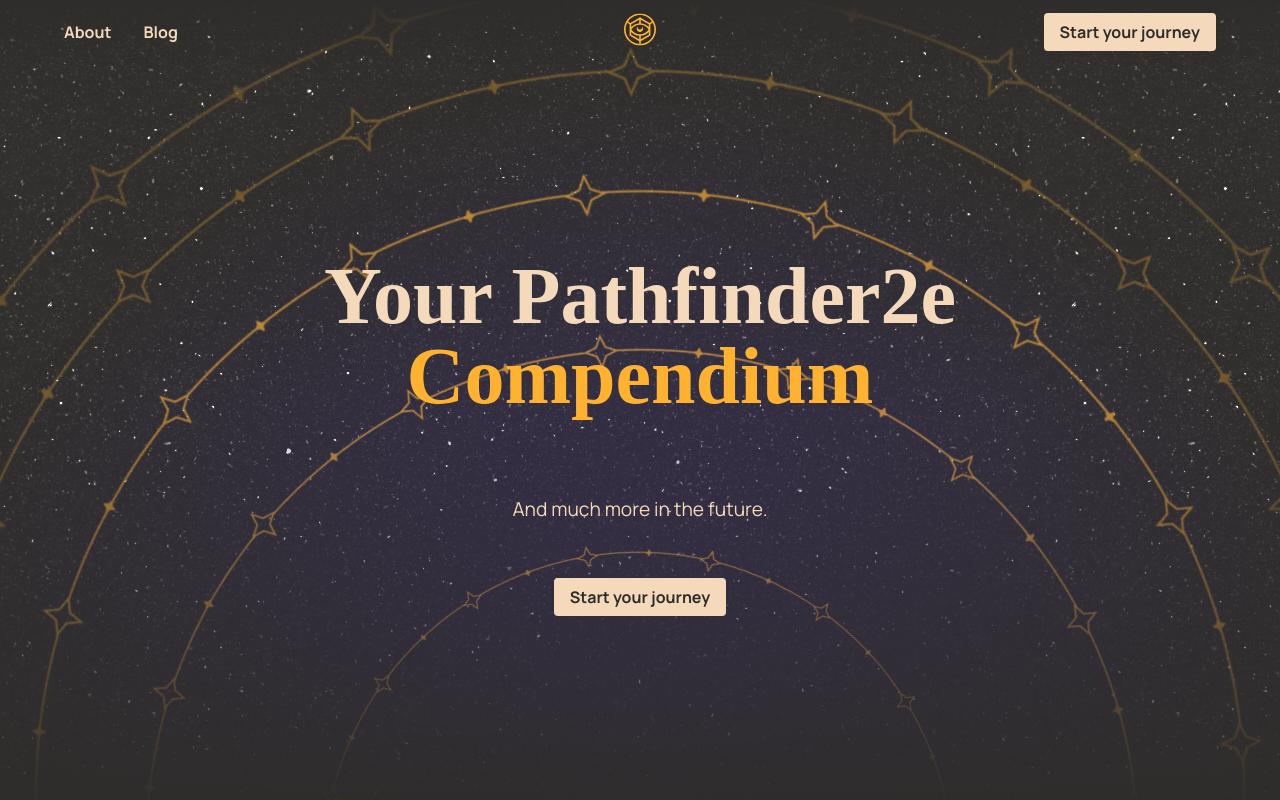
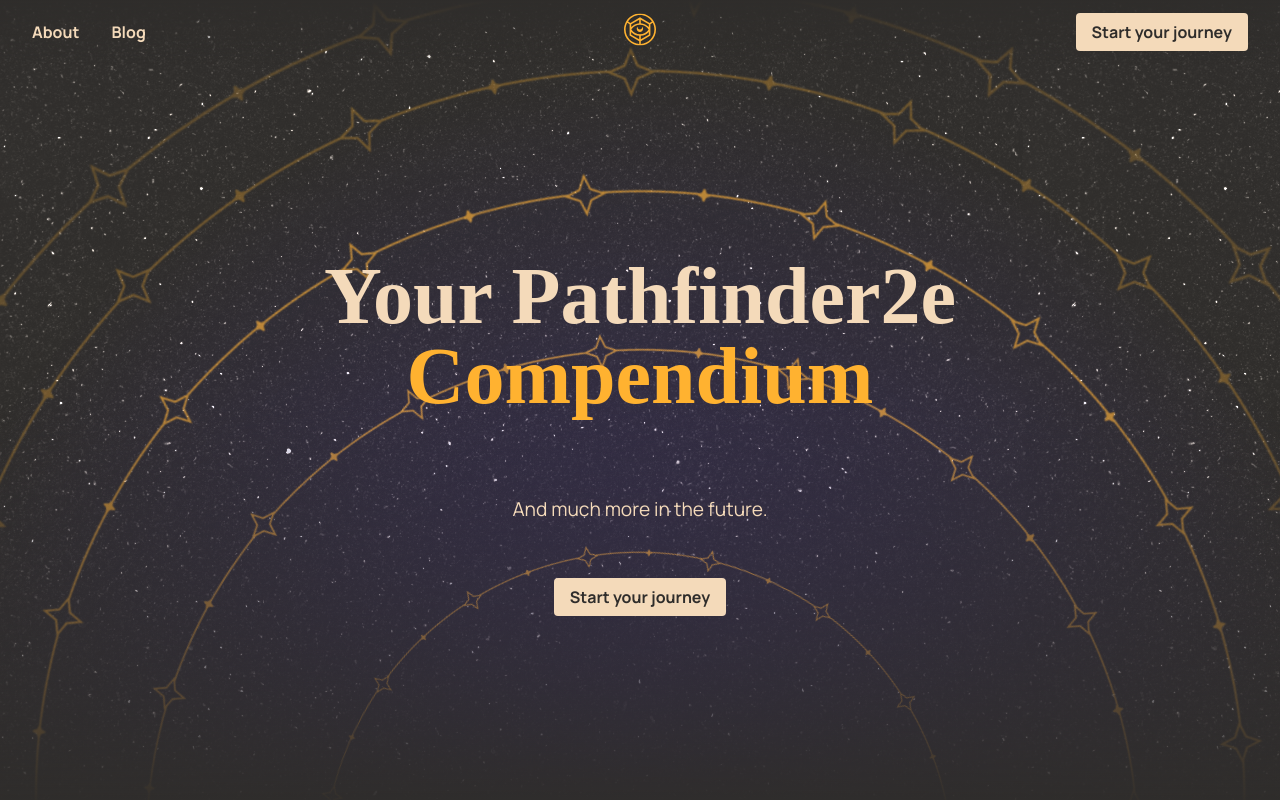
Before and after one commit to LunaeSomnia/rolebrew-site, a SvelteKit app: page / in a window 1280 px wide. Built offline with nearby package versions, Linux system fonts and the light colour scheme; a web font is replaced by a local one.

Commit message:
max-content

```diff
--- a/src/lib/components/Feature.svelte
+++ b/src/lib/components/Feature.svelte
@@ -30,7 +30,7 @@
         width: 100%;
         display: flex;
         align-items: center;
-        justify-content: center;
+        justify-content: space-between;
     }
 
     .img-placeholder {
@@ -83,6 +83,10 @@
             gap: 4rem;
         }
 
+        .feature .feature-description {
+            max-width: 60ch;
+        }
+
         .feature .img-placeholder {
             // height: 100%;
             display: block;
--- a/src/lib/components/Footer.svelte
+++ b/src/lib/components/Footer.svelte
@@ -6,6 +6,8 @@
 
 <footer>
     <FancySeparator />
+
+    <div class="max-width-wrapper">
         <div class="section-header">
             <Logo width="4rem" height="4rem" fill="var(--accent-color)" />
             <h1>Rolebrew</h1>
@@ -43,16 +45,21 @@
                 <a href="{base}/">Automatic Calculator</a>
             </div>
         </div>
+    </div>
 </footer>
 
 <style lang="scss">
     footer {
-        padding: 4rem;
+        display: grid;
+        place-items: center;
+        background: linear-gradient(0deg, #2f2d2b 0%, rgba(47, 45, 43, 0) 100%);
+
+        .max-width-wrapper {
             display: flex;
             flex-direction: column;
-        align-items: flex-start;
+            align-items: center;
             gap: 4rem;
-        background: linear-gradient(0deg, #2f2d2b 0%, rgba(47, 45, 43, 0) 100%);
+        }
 
         .section-header {
             display: flex;
@@ -75,6 +82,7 @@
             display: flex;
             align-items: flex-start;
             gap: 2rem;
+            padding-bottom: 4rem;
 
             & h2 {
                 color: var(--accent-color);
--- a/src/lib/components/NavBar.svelte
+++ b/src/lib/components/NavBar.svelte
@@ -6,11 +6,12 @@
 </script>
 
 <nav class="nav-bar">
-    <div class="nav-left">
+    <div class="max-width-wrapper">
+        <nav class="nav-left">
             <a href={base}>About</a>
             <a href={base}>Blog</a>
-    </div>
-    <div class="nav-middle">
+        </nav>
+        <nav class="nav-middle">
             <div class="fancy-arrow">
                 <FancyArrow
                     direction="left"
@@ -28,24 +29,23 @@
                     pathOpacity="0.5"
                 />
             </div>
-    </div>
-    <div class="nav-right">
+        </nav>
+        <nav class="nav-right">
             <RButton text="Start your journey" />
+        </nav>
     </div>
 </nav>
 
 <style lang="scss">
+
     .nav-bar {
         position: absolute;
         width: 100vw;
         height: 4rem;
 
-        display: flex;
-        flex-direction: row;
-        align-items: center;
-        justify-content: space-between;
+        display: grid;
+        place-items: center;
 
-        padding: 1rem 4rem;
         z-index: 0;
 
         &:before {
@@ -62,6 +62,14 @@
             );
             z-index: -1;
         }
+    }
+
+    .max-width-wrapper {
+        display: flex;
+        flex-direction: row;
+        align-items: center;
+        justify-content: space-between;
+        height: 4rem;
     }
 
     :global(.nav-bar *) {
--- a/src/routes/+page.svelte
+++ b/src/routes/+page.svelte
@@ -32,21 +32,23 @@
             .add(addRouletteElement(".roulette-element.index-1"))
             .add(addRouletteElement(".roulette-element.index-2"))
             .add(addRouletteElement(".roulette-element.index-3"))
-        .add(addRouletteElement(".roulette-element.index-4"))
+            .add(addRouletteElement(".roulette-element.index-4"));
 
         // Landing
-        landingInit()
-        gsap.set(".cover", { opacity: 1, duration: 0 })
-        gsap.set(".hero", { opacity: 0})
+        landingInit();
+        gsap.set(".cover", { opacity: 1, duration: 0 });
+        gsap.set(".hero", { opacity: 0 });
         gsap.timeline()
-            .add(() => {roulettetl.play();})
             .add(() => {
-                landingTitleAnimation()
-                gsap.to(".hero", {opacity: 1})
-                gsap.to(".cover", {opacity: 0, duration: 1})
+                roulettetl.play();
+            })
+            .add(() => {
+                landingTitleAnimation();
+                gsap.to(".hero", { opacity: 1 });
+                gsap.to(".cover", { opacity: 0, duration: 1 });
             })
             .add(() => landingSubtitleAnimation(), "+=1")
-            .add(() => landingCTAAnimation(), "+=1")
+            .add(() => landingCTAAnimation(), "+=1");
 
         // Circle Animations
         addLandingCircleAnimation(".circle-1", 20, 1, "-1rem", 5);
@@ -54,7 +56,6 @@
         addLandingCircleAnimation(".circle-3", 20, 2, "-3rem", 3);
         addLandingCircleAnimation(".circle-4", 20, 2.5, "-4rem", 2);
         addLandingCircleAnimation(".circle-5", 20, 3, "-5rem", 1);
-
 
         // Scroll Triggers
         const featureSection = document.querySelector(".features");
@@ -108,6 +109,7 @@
 <section class="hero parallax-none">
     <div class="gradient-decoration-color"></div>
     <div class="gradient-decoration-fade"></div>
+    <div class="max-width-wrapper">
         <div class="hero-title m-5">
             <h1>Your Pathfinder2e</h1>
             <div class="roulette-group">
@@ -121,9 +123,11 @@
         <div class="hero-cta">
             <RButton text="Start your journey" />
         </div>
+    </div>
 </section>
 <section id="landing-trigger-1" class="features">
     <FancySeparator />
+    <div class="max-width-wrapper">
         <ScrollTriggeredDiv uniqueId="section-header-1" disableOnExit={true}>
             <div class="section-header">
                 <Icon icon={IconType.Star} color="var(--accent-color)" />
@@ -137,7 +141,11 @@
                 description="No more flipping through pages or opening multiple tabs. With our built-in Pathfinder 2e compendium, quickly find detailed information on classes, races, spells, monsters, and more. Everything you need for your game is just a search away."
             />
         </ScrollTriggeredDiv>
-    <ScrollTriggeredDiv uniqueId="feature-2"  disableOnExit={true} translateDirection="left">
+        <ScrollTriggeredDiv
+            uniqueId="feature-2"
+            disableOnExit={true}
+            translateDirection="left"
+        >
             <Feature
                 alt={true}
                 title="Character Creator"
@@ -152,7 +160,11 @@
                 description="Test your character's mettle with our battle simulator. Practice different combat strategies, experiment with new abilities, or see how your party might fare against tough monsters. Perfect for preparing ahead of your next big session!"
             />
         </ScrollTriggeredDiv>
-    <ScrollTriggeredDiv uniqueId="feature-4"  disableOnExit={true} translateDirection="left">
+        <ScrollTriggeredDiv
+            uniqueId="feature-4"
+            disableOnExit={true}
+            translateDirection="left"
+        >
             <Feature
                 alt={true}
                 title="Stat Calculator"
@@ -160,20 +172,27 @@
                 description="Tired of crunching numbers? Rolebrew's built-in calculator handles ability scores, modifiers, armor class, and all the nitty-gritty mechanics behind the scenes. Focus on the role-playing, while we take care of the math."
             />
         </ScrollTriggeredDiv>
+    </div>
     <FancySeparator />
 </section>
 <section class="try-now">
     <div class="gradient-decoration-color flip"></div>
     <div class="gradient-decoration-fade flip"></div>
+    <div class="max-width-wrapper">
         <ScrollTriggeredDiv uniqueId="section-header-2" disableOnExit={true}>
             <div class="section-header">
                 <Icon icon={IconType.Star} color="var(--accent-color)" />
                 <h1>What are you waiting for?</h1>
             </div>
         </ScrollTriggeredDiv>
-    <ScrollTriggeredDiv uniqueId="section-button-1" disableOnExit={true} translateDirection="left">
+        <ScrollTriggeredDiv
+            uniqueId="section-button-1"
+            disableOnExit={true}
+            translateDirection="left"
+        >
             <RButton text="Start your journey" />
         </ScrollTriggeredDiv>
+    </div>
 </section>
 <Footer />
 
@@ -217,6 +236,13 @@
         opacity: 0;
         padding: 4rem;
 
+        .max-width-wrapper {
+            display: flex;
+            flex-direction: column;
+            align-items: center;
+            justify-content: center;
+        }
+
         .hero-title {
             position: relative;
             width: 100%;
@@ -250,19 +276,22 @@
 
     .features {
         position: relative;
+        display: grid;
+        place-items: center;
+        background-color: #2f2d2b;
+
+        .max-width-wrapper {
             width: 100vw;
-        padding: 4rem;
             display: flex;
             flex-direction: column;
             align-items: center;
             gap: 4rem;
-        background-color: #2f2d2b;
+        }
     }
 
     .try-now {
         height: 40rem;
         min-height: 40rem;
-        padding: 4rem;
         display: flex;
         flex-direction: column;
         align-items: center;
--- a/static/styles.css
+++ b/static/styles.css
@@ -50,6 +50,8 @@
   --background-color-0: var(--dark-1-transparent);
   --background-color-alt: var(--light-1);
   --text-color: var(--light-1);
+  --max-content-width: 80rem;
+  --sidebar-width: 16rem;
   width: 100vw;
   height: 100vh;
   background-color: var(--dark-1);
@@ -94,6 +96,10 @@
 
 .m-5 {
   margin-bottom: 4rem;
+}
+
+.max-width-wrapper {
+  width: 100%;
 }
 
 /* Parallax */
@@ -152,4 +158,16 @@
   z-index: 5;
 }
 
+@media (min-width: 0rem) {
+  .max-width-wrapper {
+    padding: 0 2rem;
+  }
+}
+@media (min-width: 84rem) {
+  .max-width-wrapper {
+    padding: 0;
+    max-width: var(--max-content-width);
+  }
+}
+
 /*# sourceMappingURL=styles.css.map */
--- a/static/styles.scss
+++ b/static/styles.scss
@@ -63,6 +63,13 @@
     --background-color-alt: var(--light-1);
     --text-color: var(--light-1);
 
+    //
+
+    --max-content-width: 80rem;
+    --sidebar-width: 16rem;
+
+    //
+
     width: 100vw;
     height: 100vh;
 
@@ -110,6 +117,10 @@
 
 .m-5 {
     margin-bottom: 4rem;
+}
+
+.max-width-wrapper {
+    width: 100%;
 }
 
 /* Parallax */
@@ -167,3 +178,16 @@
     transform: translateZ(-6rem) scale(4);
     z-index: 5;
 }
+
+@media (min-width: 0rem) {
+    .max-width-wrapper {
+        padding: 0 2rem;
+    }
+}
+
+@media (min-width: 84rem) {
+    .max-width-wrapper {
+        padding: 0;
+        max-width: var(--max-content-width);
+    }
+}
```
Also changed, not shown: 1 other file (tests, documents, lock files or other folders). Lines whose indentation alone changed are shown as unchanged.
